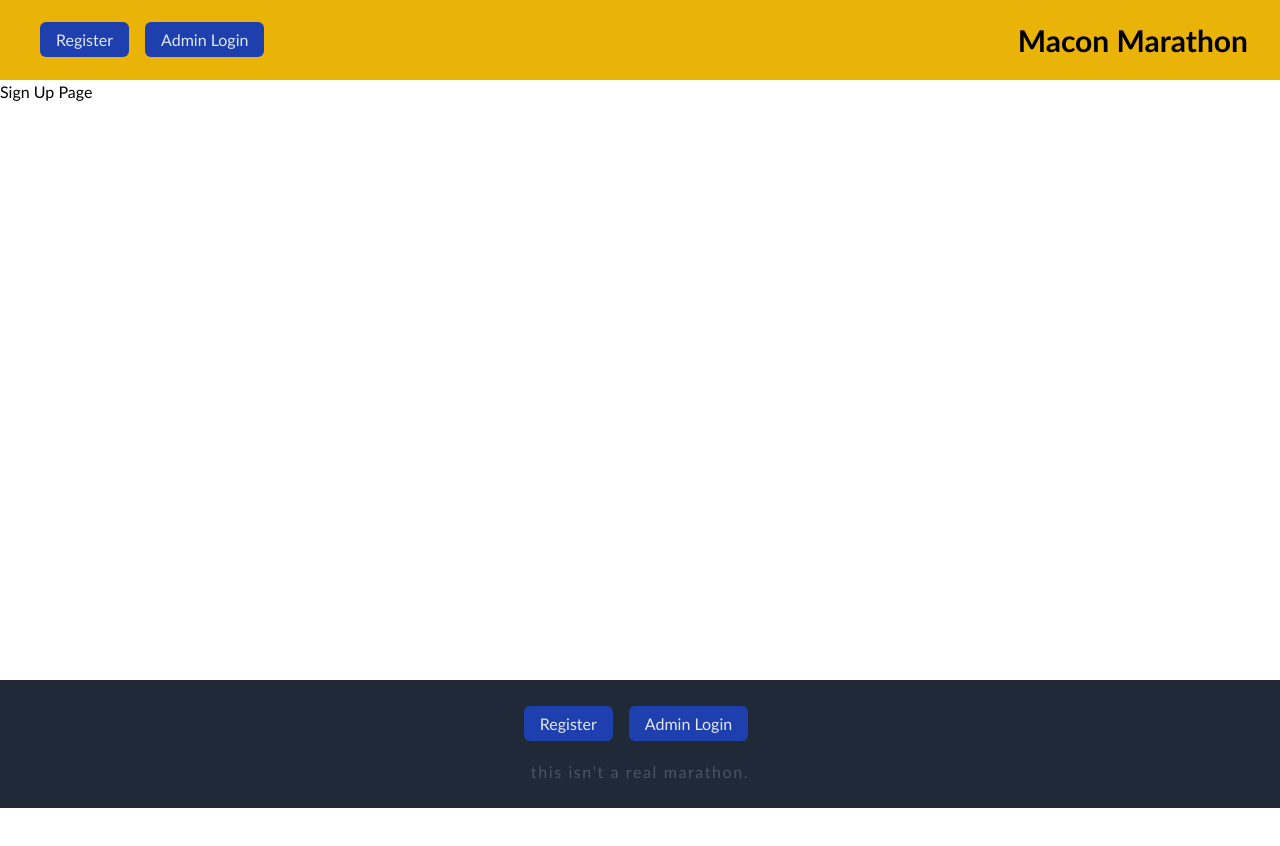
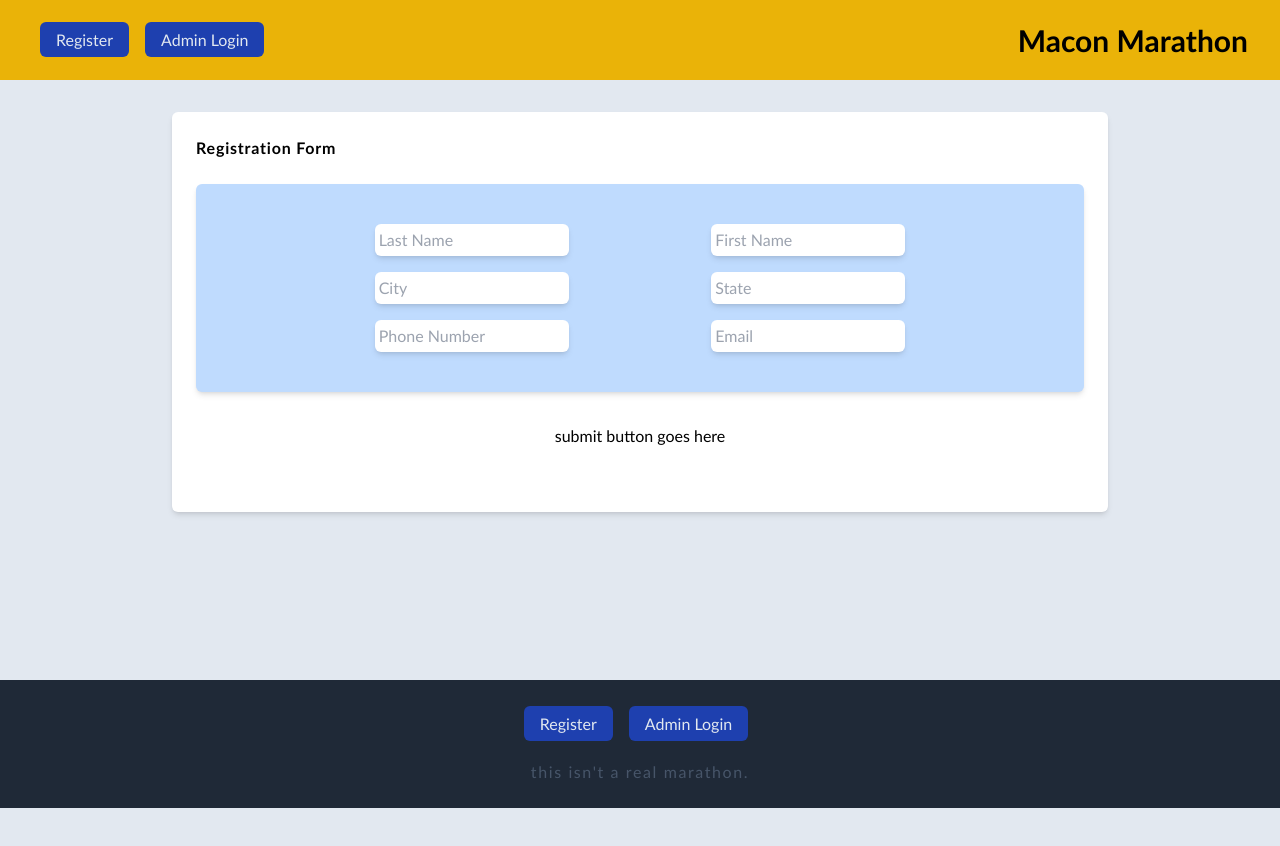
Before and after one commit to joelyles/race-registration-app, a React (Vite) app: page /register in a window 1280 px wide. Shown: the top 846 px of the page. Built offline with nearby package versions, Linux system fonts and the light colour scheme.

Commit message:
registration form setup

```diff
--- /dev/null
+++ b/src/components/Form.jsx
@@ -0,0 +1,28 @@
+const Form = () => {
+  return (
+    <>
+      <div className="flex h-screen px-4 bg-slate-200 ">
+        <div className="flex flex-col mx-auto mt-8 p-6 rounded-md shadow-md bg-white h-1/2 w-3/4">
+          <h4 className="flex font-semibold tracking-wider">Registration Form</h4>
+          <div className="flex flex-col p-8 bg-blue-200 mt-6 rounded-md shadow-md">
+            <div className="flex flex-row justify-evenly gap-1 p-2">
+              <input className="min-w-28 p-1 rounded-md shadow-md" type="text" placeholder="Last Name"></input>
+              <input className="min-w-28 p-1 rounded-md shadow-md" type="text" placeholder="First Name"></input>
+            </div>
+            <div className="flex flex-row justify-evenly gap-1 p-2">
+              <input className="min-w-28 p-1 rounded-md shadow-md" type="text" placeholder="City"></input>
+              <input className="min-w-28 p-1 rounded-md shadow-md" type="text" placeholder="State"></input>
+            </div>
+            <div className="flex flex-row justify-evenly gap-1 p-2">
+              <input className="min-w-28 p-1 rounded-md shadow-md" type="text" placeholder="Phone Number"></input>
+              <input className="min-w-28 p-1 rounded-md shadow-md" type="text" placeholder="Email"></input>
+            </div>
+          </div>
+          <h4 className="flex justify-center pt-8">submit button goes here</h4>
+        </div>
+      </div>
+    </>
+  )
+}
+
+export default Form
--- a/src/screens/Register.jsx
+++ b/src/screens/Register.jsx
@@ -1,8 +1,10 @@
+import Form from "../components/Form";
+
 const Register = () => {
   return (
     <>
       <div className="h-3/4">
-        <h2>Sign Up Page</h2>
+        <Form />
       </div>
     </>
   )
```
